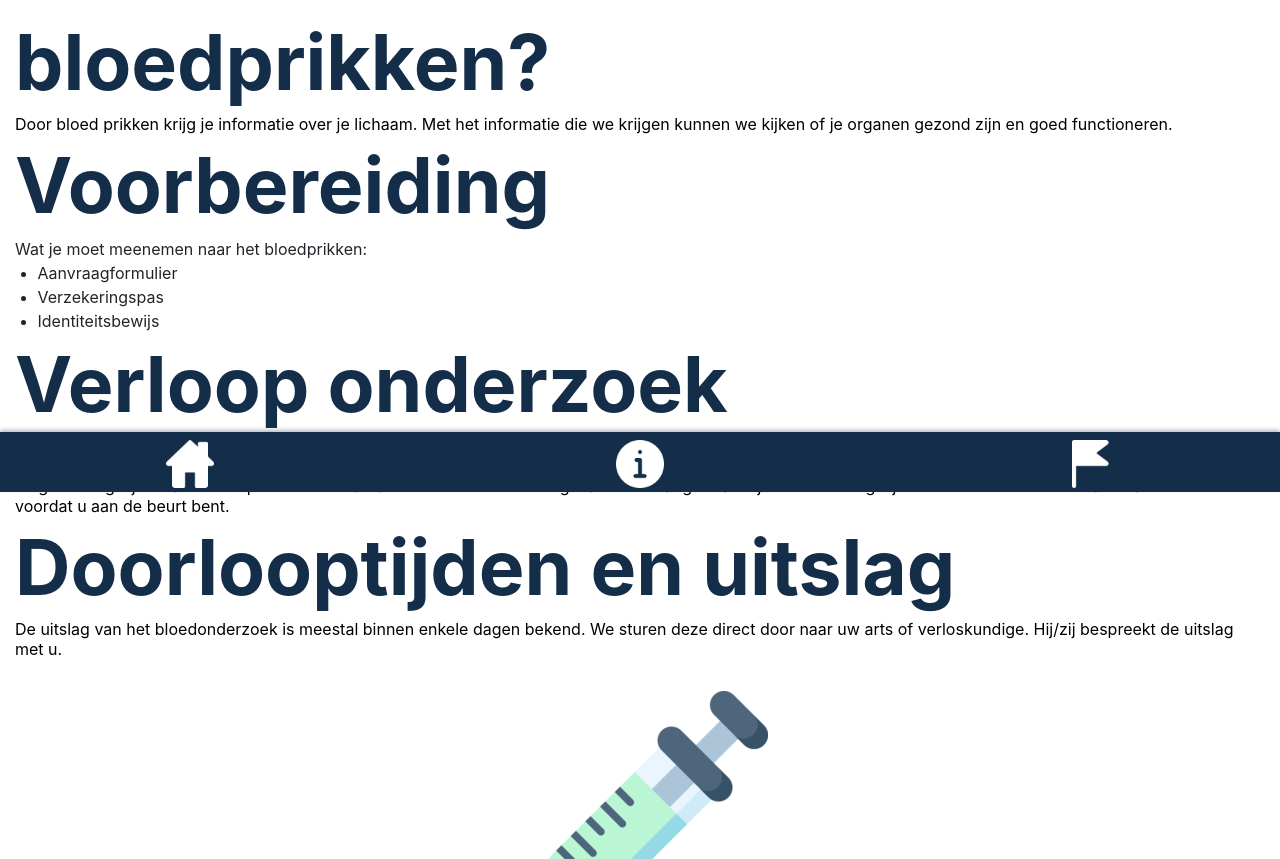
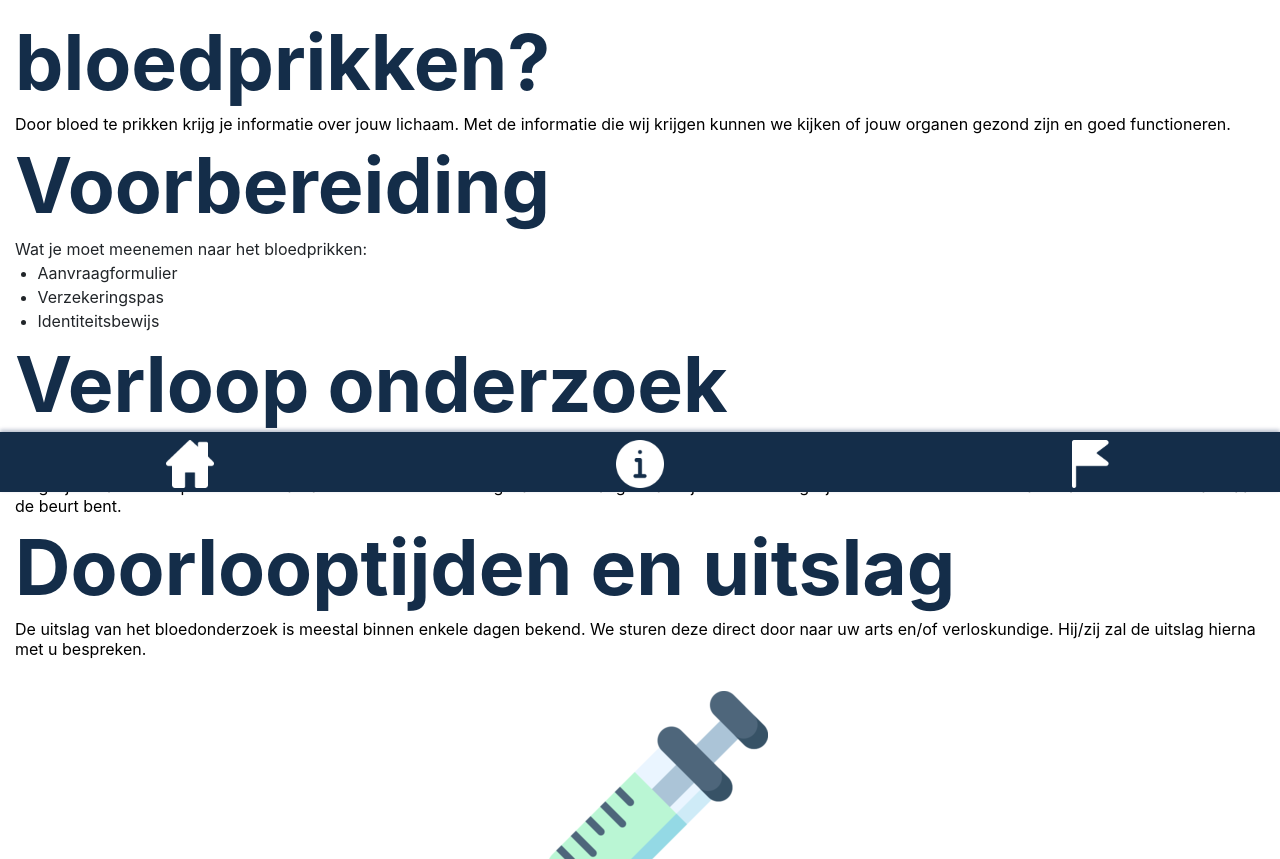
Before and after one commit to Groep-6-INF2G/Groep-6, a React (Create React App) app: page /Informatie in a window 1280 px wide. Shown: the part 308-1167 px from the top of the page. Built offline with nearby package versions, Linux system fonts and the light colour scheme.

Commit message:
Added Dutch

```diff
--- a/src/pages/HomePage.js
+++ b/src/pages/HomePage.js
@@ -1,10 +1,16 @@
 import React from "react"
-
+import '../styles/information.css';
 class HomePage extends React.Component {
     render() {
         return (
-            <div class="title">
-                <h1>Startpagina</h1>
+            <div class= "container">
+                <h1>
+                    HomePage
+                </h1>
+
+                <p style={{marginTop:"12px"}}>
+                    Hier komt binnenkort een mooiere homepagina te staan. Tot dan!
+                </p>
             </div>
         )
     }
--- a/src/pages/Information.js
+++ b/src/pages/Information.js
@@ -25,7 +25,7 @@ class Information extends React.Component {
 
                 <h1>Informatie</h1>
                 <h2>Wat is het doel van bloedprikken?</h2>
-                <p>Door bloed prikken krijg je informatie over je lichaam. Met het informatie die we krijgen kunnen we kijken of je organen gezond zijn en goed functioneren. </p>
+                <p>Door bloed te prikken krijg je informatie over jouw lichaam. Met de informatie die wij krijgen kunnen we kijken of jouw organen gezond zijn en goed functioneren.</p>
                 <h2>Voorbereiding</h2>
                 <p class="paragraf">Wat je moet meenemen naar het bloedprikken:</p>
                 <ul class="paragraf">
@@ -36,7 +36,7 @@ class Information extends React.Component {
                 <h2>Verloop onderzoek</h2>
                 <p>
                     De bloedafname vindt plaats terwijl u zit.
-                     Om één of meerdere buisjes bloed af te kunnen nemen prikt de medewerker bloedafname aan de binnenkant van uw elleboog in een ader.
+                     Er word één of meerdere buisjes bloed afgenomen door een medewerker die een prik aan u geeft in de binnenkant van uw elleboog,
                      Hiervoor krijgt u een zogenaamde stuwband om uw arm.
                      Tijdens de bloedafname geeft de medewerker aanwijzingen om het onderzoek zo snel en goed mogelijk te laten verlopen.
                      De bloedafname duurt in de meeste gevallen niet langer dan vijf minuten.
@@ -45,8 +45,8 @@ class Information extends React.Component {
                 <h2>Doorlooptijden en uitslag</h2>
                 <p>
                     De uitslag van het bloedonderzoek is meestal binnen enkele dagen bekend.
-                    We sturen deze direct door naar uw arts of verloskundige.
-                    Hij/zij bespreekt de uitslag met u.
+                    We sturen deze direct door naar uw arts en/of verloskundige.
+                    Hij/zij zal de uitslag hierna met u bespreken.
                 </p>
 
 
--- a/src/pages/Locations.js
+++ b/src/pages/Locations.js
@@ -1,12 +1,17 @@
 import React from "react";
+import '../styles/information.css';
 
 class Locations extends React.Component {
     render() {
         return (
-            <div class="title">
+            <div class= "container">
                 <h1>
                     Locaties
                 </h1>
+
+                <p style={{marginTop:"12px"}}>
+                    Hier komt binnenkort een zoekfunctionaliteit om de priklocaties van Star-SHL bij U in de buurt te vinden terecht. Tot dan!
+                </p>
             </div>
         )
     }
```
Also changed, not shown: src/assets/images/wip.jpg (added).
